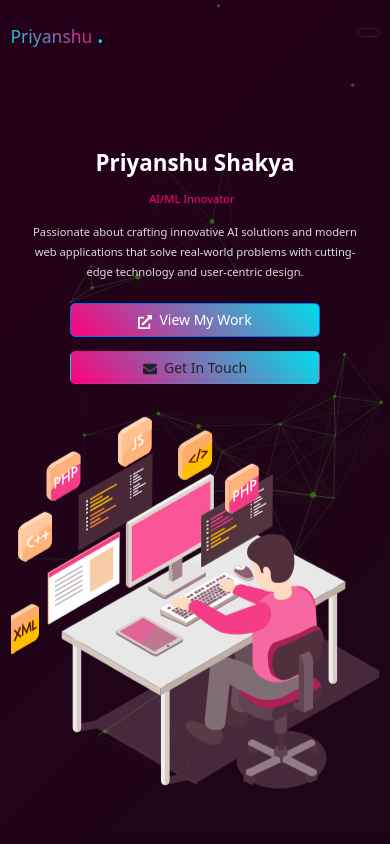
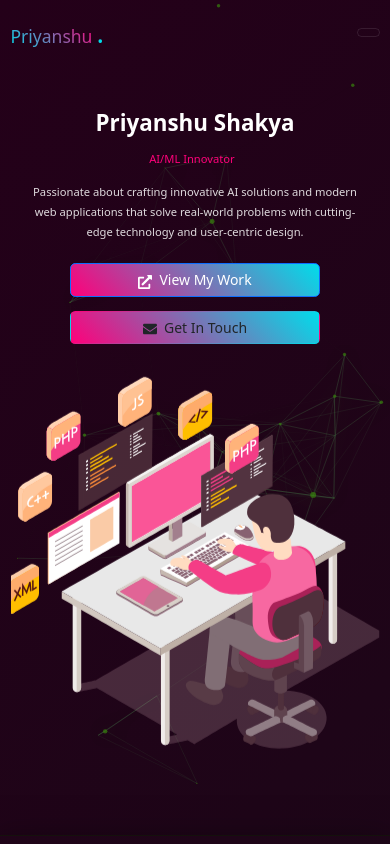
Before and after one commit to Priyanshu261202/my-portfolio, a React (Create React App) app: page / in a window 390 px wide. Shown: the top 844 px of the page. Built offline with nearby package versions, Linux system fonts and the light colour scheme; the HTML template or start-up script is replaced by a standard one.

Commit message:
Update App.css

```diff
--- a/src/App.css
+++ b/src/App.css
@@ -636,7 +636,7 @@ body {
   }
 
   .hero-section {
-    padding: 150px 0 50px 0;
+    padding: 110px 0 50px 0;
   }
 
   .hero-title {
@@ -652,8 +652,8 @@ body {
   }
 
   .hero-animation-container lottie-player {
-    height: 100px !important;
-    width: 100px !important;
+    height: 300px !important;
+    width: 300px !important;
   }
 
   .glass-card {
```
